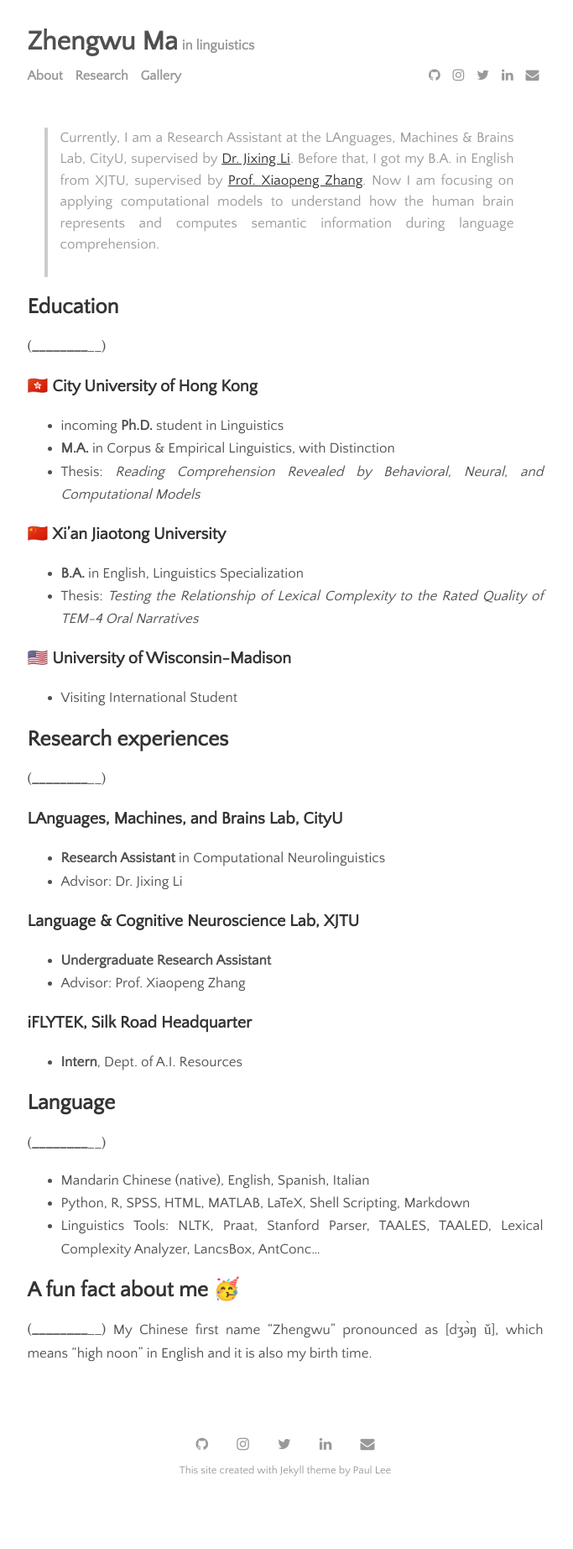
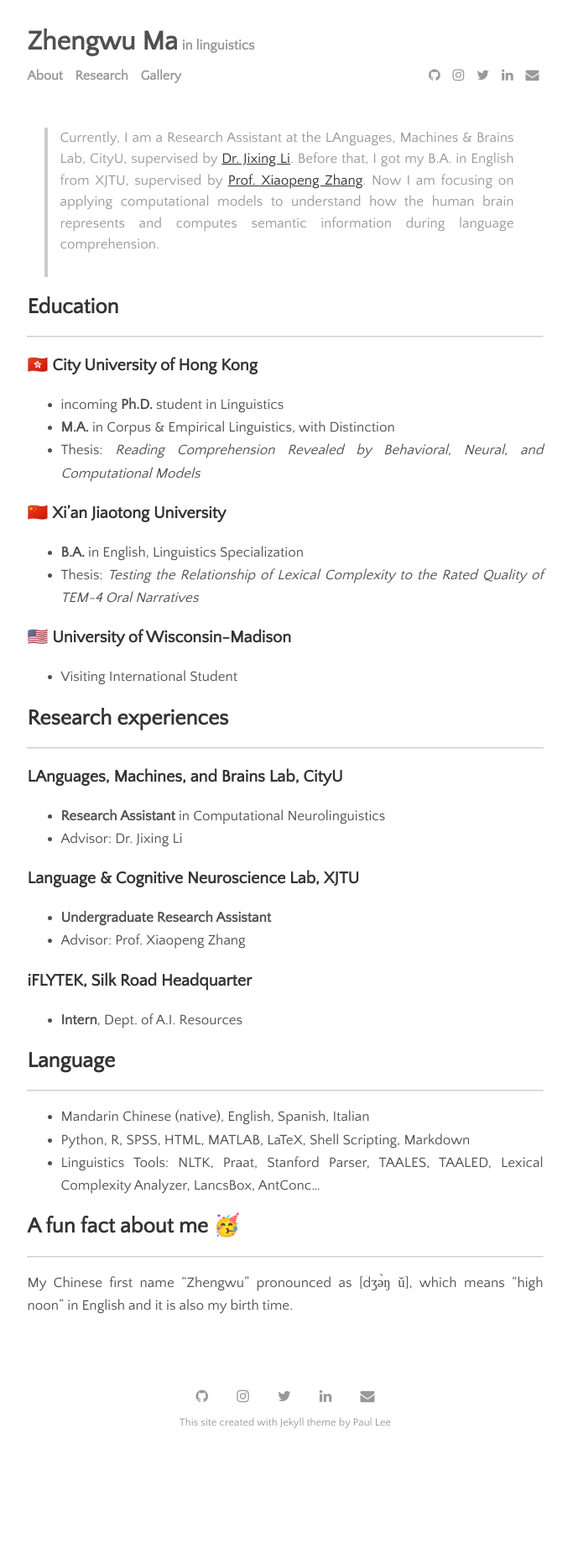
Before and after one commit to zhengwuma/zhengwuma.github.io, a Jekyll site: the page built from menu/about.md, in a window 1280 px wide. Shown: the whole page at 84% size, without its empty margins (300-983 px from the left). Built offline with Jekyll 4.4.1, drawn with Linux system fonts in a browser that asks for light colours; after the commit the page ends 1789 px from its top, so only the background shows below that.

```diff
--- a/menu/about.md
+++ b/menu/about.md
@@ -6,7 +6,7 @@ permalink: /about
 > Currently, I am a Research Assistant at the LAnguages, Machines & Brains Lab, CityU, supervised by [Dr. Jixing Li](https://jixing-li.github.io/). Before that, I got my B.A. in English from XJTU, supervised by [Prof. Xiaopeng Zhang](http://gr.xjtu.edu.cn/en/web/zhangxp). Now I am focusing on applying computational models to understand how the human brain represents and computes semantic information during language comprehension.<br><br>
 
 ## Education
-(__________________________)
+______________________________
 ### 🇭🇰 City University of Hong Kong
 - incoming __Ph.D.__ student in Linguistics
 - __M.A.__ in Corpus & Empirical Linguistics, with Distinction
@@ -20,7 +20,7 @@ permalink: /about
 - Visiting International Student
 
 ## Research experiences
-(__________________________)
+______________________________
 ### LAnguages, Machines, and Brains Lab, CityU
 - __Research Assistant__ in Computational Neurolinguistics
 - Advisor: Dr. Jixing Li
@@ -33,11 +33,11 @@ permalink: /about
 - __Intern__, Dept. of A.I. Resources
 
 ## Language
-(__________________________)
+______________________________
 - Mandarin Chinese (native), English, Spanish, Italian
 - Python, R, SPSS, HTML, MATLAB, LaTeX, Shell Scripting, Markdown
 - Linguistics Tools: NLTK, Praat, Stanford Parser, TAALES, TAALED, Lexical Complexity Analyzer, LancsBox, AntConc...
 
 ## A fun fact about me 🥳
-(__________________________)
+______________________________
 My Chinese first name "Zhengwu" pronounced as [dʒə̀ŋ ǔ], which means "high noon" in English and it is also my birth time.
```
